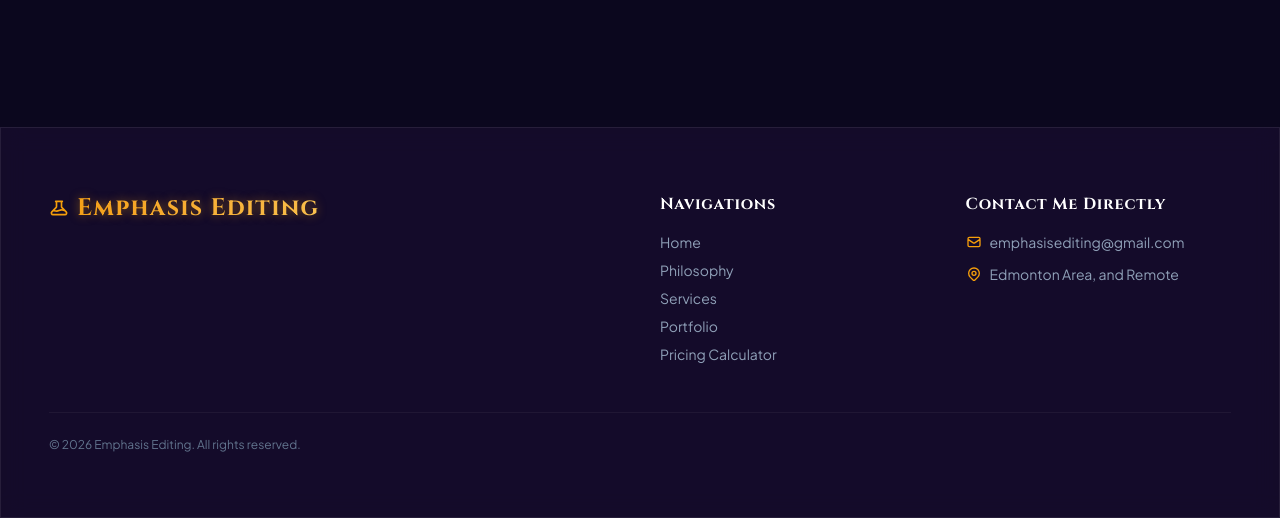
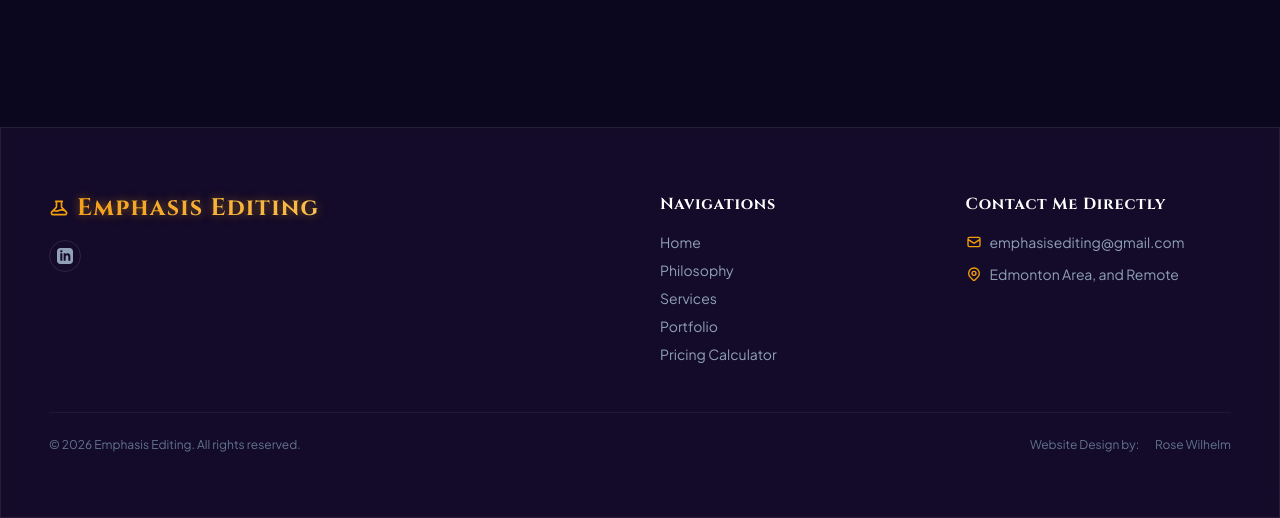
Before and after one commit to RWilhelm-98/spellbound, a Django app: template spellbound_project/templates/base.html in a window 1280 px wide. Shown: the part 282-800 px from the top of the page. Run offline with Django 5.2, Linux system fonts and the light colour scheme; the template is opened without the code that fills it, so the values that code supplies are empty; style sheets or scripts are compiled from the project's sources.

Commit message:
add: designer credits and grace linkdin

```diff
--- a/spellbound_project/templates/base.html
+++ b/spellbound_project/templates/base.html
@@ -106,8 +106,8 @@
                         We believe every manuscript holds a touch of magic. Our mission is to sweep away the dust of
                         grammar, polish the flow, and reveal the masterpiece hidden within your words.
                     </p> -->
-                    <!-- <div class="flex gap-4">
-                        <a class="w-8 h-8 rounded-full border border-white/10 flex items-center justify-center text-slate-400 hover:text-magic-gold hover:border-magic-gold transition-colors duration-200"
+                    <div class="flex gap-4">
+                        <!-- <a class="w-8 h-8 rounded-full border border-white/10 flex items-center justify-center text-slate-400 hover:text-magic-gold hover:border-magic-gold transition-colors duration-200"
                             href="#">
                             <svg class="w-4 h-4" fill="currentColor" viewBox="0 0 24 24">
                                 <path
@@ -120,15 +120,15 @@
                                 <path
                                     d="M12 2.163c3.204 0 3.584.012 4.85.07 3.252.148 4.771 1.691 4.919 4.919.058 1.265.069 1.645.069 4.849 0 3.205-.012 3.584-.069 4.849-.149 3.225-1.664 4.771-4.919 4.919-1.266.058-1.644.07-4.85.07-3.204 0-3.584-.012-4.849-.07-3.26-.149-4.771-1.699-4.919-4.92-.058-1.265-.07-1.644-.07-4.849 0-3.204.013-3.583.07-4.849.149-3.227 1.664-4.771 4.919-4.919 1.266-.057 1.645-.069 4.849-.069zm0-2c-3.259 0-3.667.014-4.947.072-4.358.2-6.78 2.618-6.98 6.98-.059 1.281-.073 1.689-.073 4.948 0 3.259.014 3.668.072 4.948.2 4.358 2.618 6.78 6.98 6.98 1.281.058 1.689.072 4.948.072 3.259 0 3.668-.014 4.948-.072 4.354-.2 6.782-2.618 6.979-6.98.059-1.28.073-1.689.073-4.948 0-3.259-.014-3.667-.072-4.947-.196-4.354-2.617-6.78-6.979-6.98-1.281-.059-1.69-.073-4.949-.073zm0 5.838c-3.403 0-6.162 2.759-6.162 6.162s2.759 6.163 6.162 6.163 6.162-2.759 6.162-6.163c0-3.403-2.759-6.162-6.162-6.162zm0 10.162c-2.209 0-4-1.79-4-4 0-2.209 1.791-4 4-4s4 1.791 4 4c0 2.21-1.791 4-4 4zm6.406-11.845c-.796 0-1.441.645-1.441 1.44s.645 1.44 1.441 1.44c.795 0 1.439-.645 1.439-1.44s-.644-1.44-1.439-1.44z" />
                             </svg>
-                        </a>
+                        </a> -->
                         <a class="w-8 h-8 rounded-full border border-white/10 flex items-center justify-center text-slate-400 hover:text-magic-gold hover:border-magic-gold transition-colors duration-200"
-                            href="#">
+                            href="https://www.linkedin.com/in/grace-zurawell-b255b23b9/">
                             <svg class="w-4 h-4" fill="currentColor" viewBox="0 0 24 24">
                                 <path
                                     d="M19 0h-14c-2.761 0-5 2.239-5 5v14c0 2.761 2.239 5 5 5h14c2.762 0 5-2.239 5-5v-14c0-2.761-2.238-5-5-5zm-11 19h-3v-11h3v11zm-1.5-12.268c-.966 0-1.75-.779-1.75-1.75s.784-1.75 1.75-1.75 1.75.779 1.75 1.75-.784 1.75-1.75 1.75zm13.5 12.268h-3v-5.604c0-3.368-4-3.113-4 0v5.604h-3v-11h3v1.765c1.396-2.586 7-2.777 7 2.476v6.759z" />
                             </svg>
                         </a>
-                    </div> -->
+                    </div>
                 </div>
 
                 <!-- Navigation Col -->
@@ -181,11 +181,11 @@
                 <div>
                     &copy; {% now "Y" %} Emphasis Editing. All rights reserved.
                 </div>
-                <!-- <div class="flex gap-4">
-                    <a href="#" class="hover:text-magic-gold">Privacy Policy</a>
-                    <span>&bull;</span>
-                    <a href="#" class="hover:text-magic-gold">Terms of Service</a>
-                </div> -->
+                <div class="flex gap-4">
+                    <p>Website Design by:</p>
+                    <a href="https://www.linkedin.com/in/rose-victoria-wilhelm-301848394/">Rose Wilhelm</a>
+
+                </div>
             </div>
         </div>
         {% endblock %}
```
